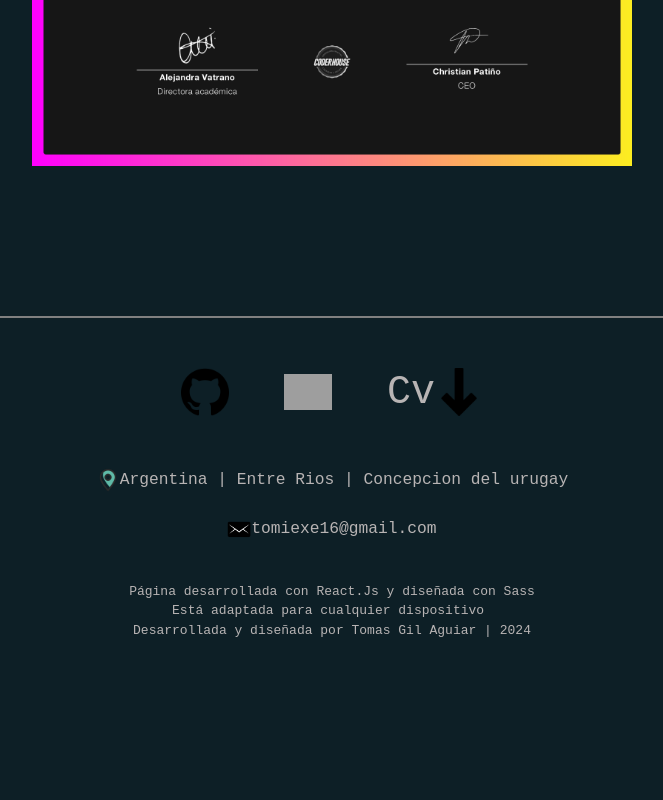
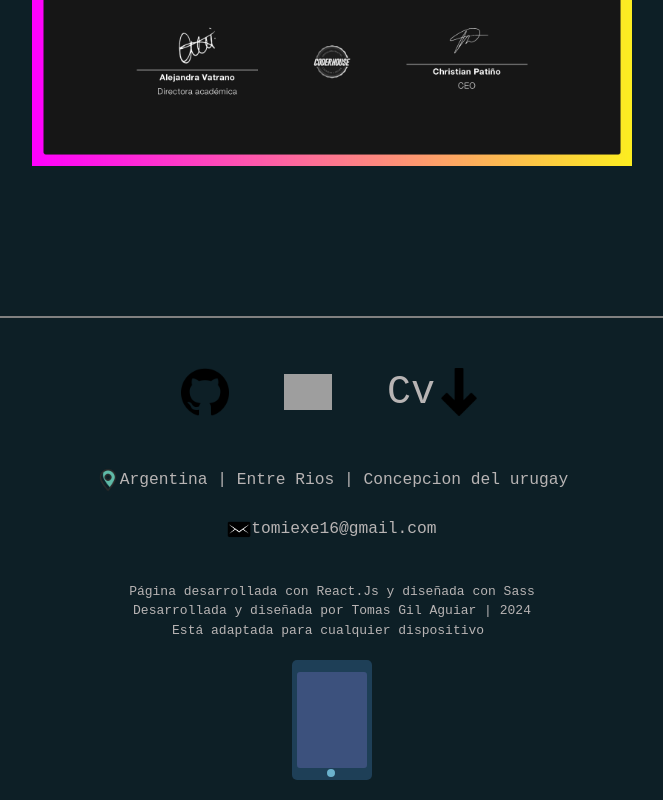
Before and after one commit to Totty19/Mi-Portafolio, a React (Create React App) app: page / in a window 1280 px wide. Shown: the part 6316-7116 px from the top of the page, without its empty margins (308-971 px from the left). Before the commit the page ends 7016 px from the top, so only its background shows below. Built offline with nearby package versions, Linux system fonts and the light colour scheme; grey boxes are pictures that could not be loaded.

Commit message:
agregando animacion

```diff
--- a/src/Common/Footer/index.jsx
+++ b/src/Common/Footer/index.jsx
@@ -19,8 +19,13 @@ const Footer = () => {
                 <h5><img src={email} alt="" />tomiexe16@gmail.com</h5>
             </div>
             <p>Página desarrollada con React.Js y diseñada con Sass</p>
+            <p>Desarrollada y diseñada por Tomas Gil Aguiar | 2024</p>
             <p>Está adaptada para cualquier dispositivo <img src="" alt="" /><img src="" alt="" /><img src="" alt="" /></p>
-            <p>Desarrollada y diseñada por Tomas Gil Aguiar | 2024</p>
+            <div class="container">
+                <div class="loader"></div>
+                <div class="loader"></div>
+                <div class="loader"></div>
+            </div>
         </div>
     )
 }
--- a/src/Sass/_Footer.scss
+++ b/src/Sass/_Footer.scss
@@ -58,4 +58,111 @@
             }
         }
     }
+    .container{
+        position: relative;
+        margin-top: 80px;
+        margin-bottom: 20px;
+        .loader {
+            position: absolute;
+            top: 1%;
+            left: 50%;
+            bottom: 0px;
+            z-index: 10;
+            width: 160px;
+            height: 100px;
+            margin-left: -80px;
+            margin-top: -50px;
+            border-radius: 5px;
+            background: #1e3f57;
+            animation: dot1_ 3s cubic-bezier(0.55,0.3,0.24,0.99) infinite;
+        }
+        .loader:nth-child(2) {
+            z-index: 11;
+            width: 150px;
+            height: 90px;
+            margin-top: -45px;
+            margin-left: -75px;
+            border-radius: 3px;
+            background: #3c517d;
+            animation-name: dot2_;
+        }
+        .loader:nth-child(3) {
+            z-index: 12;
+            width: 40px;
+            height: 20px;
+            margin-top: 50px;
+            margin-left: -20px;
+            border-radius: 0 0 5px 5px;
+            background: #6bb2cd;
+            animation-name: dot3_;
+        }
+
+        @keyframes dot1_ {
+            3%,97% {
+            width: 160px;
+            height: 100px;
+            margin-top: -50px;
+            margin-left: -80px;
+            }
+
+            30%,36% {
+                width: 80px;
+                height: 120px;
+                margin-top: -60px;
+                margin-left: -40px;
+            }
+            63%,69% {
+                width: 40px;
+                height: 80px;
+                margin-top: -40px;
+                margin-left: -20px;
+            }
+        }
+        @keyframes dot2_ {
+            3%,97% {
+                height: 90px;
+                width: 150px;
+                margin-left: -75px;
+                margin-top: -45px;
+            }
+            30%,36% {
+                width: 70px;
+                height: 96px;
+                margin-left: -35px;
+                margin-top: -48px;
+            }
+
+            63%,69% {
+                width: 32px;
+                height: 60px;
+                margin-left: -16px;
+                margin-top: -30px;
+            }
+        }
+
+        @keyframes dot3_ {
+            3%,97% {
+                height: 20px;
+                width: 40px;
+                margin-left: -20px;
+                margin-top: 50px;
+            }
+
+            30%,36% {
+                width: 8px;
+                height: 8px;
+                margin-left: -5px;
+                margin-top: 49px;
+                border-radius: 8px;
+            }
+
+            63%,69% {
+                width: 16px;
+                height: 4px;
+                margin-left: -8px;
+                margin-top: -37px;
+                border-radius: 10px;
+            }
+        }
+    }
 }
```
